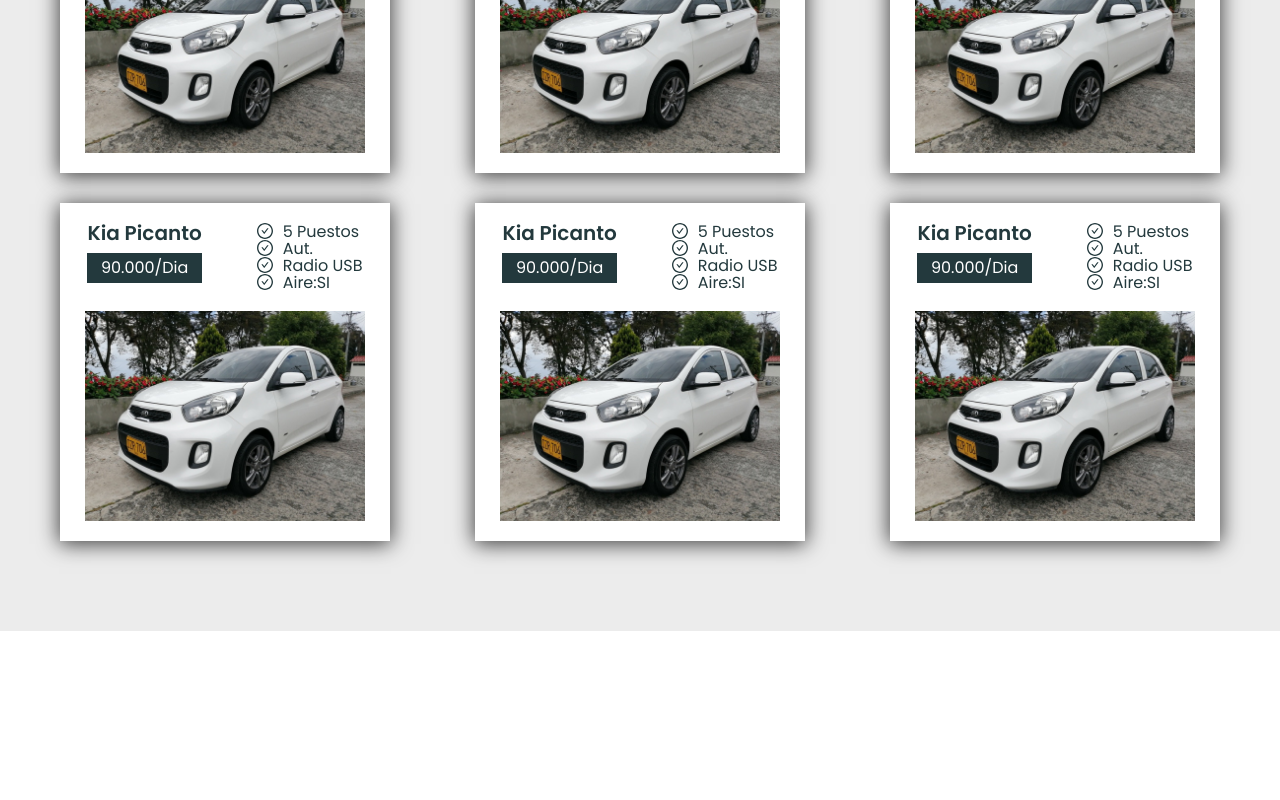
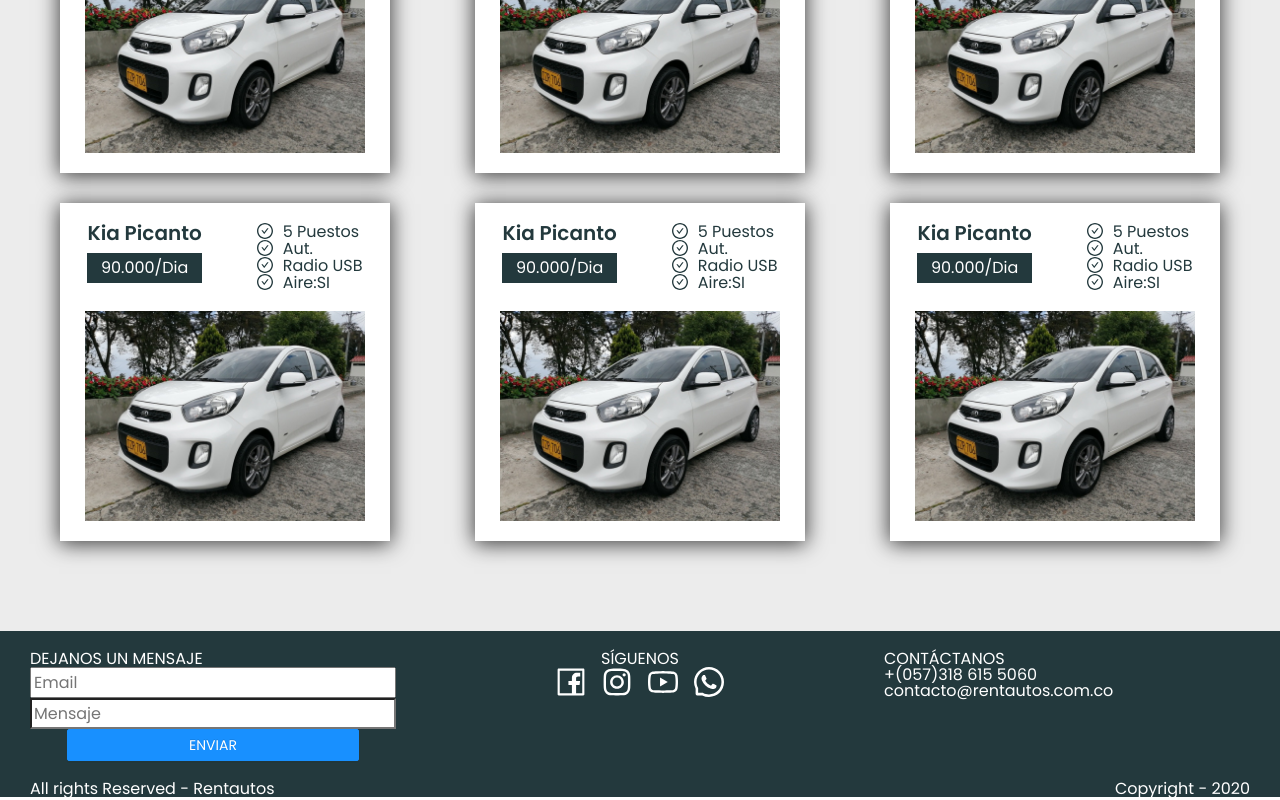
Before and after one commit to blasecato/carmenta-repo, a React (Create React App) app: page / in a window 1280 px wide. Shown: the part 1279-2079 px from the top of the page. Before the commit the page ends 1910 px from the top, so only its background shows below. Built offline with nearby package versions, Linux system fonts and the light colour scheme.

Commit message:
footer-elements

```diff
--- a/src/components/Footer/Footer.js
+++ b/src/components/Footer/Footer.js
@@ -1,5 +1,7 @@
 import React, { useState, useEffect } from 'react';
 import { Link } from "react-router-dom";
+import { Form, Icon, Input, Button, Spin, notification, Alert, Checkbox } from 'antd';
+import { FacebookOutlined, InstagramOutlined, YoutubeOutlined, WhatsAppOutlined } from '@ant-design/icons';
 
 
 export const Footer = () => {
@@ -7,7 +9,70 @@
 
 	return (
 		<div className="Footer">
-            hola
+			<div className="ftr-top">
+				<div className="ftr-box-left">
+					<div className="send-msg-ftr">
+						<div className="message-ftr-title"> <h2>DEJANOS UN MENSAJE</h2>
+						</div>
+						<input type="email" placeholder="Email" />
+						<input type="text" placeholder="Mensaje" />
+						<Button type="primary" htmlType="submit" className="msg-form-button">
+							ENVIAR
+        				</Button>
+					</div>
+				</div>
+
+				<div className="ftr-box-mid">
+					<div className="social-media">
+						<div className="social-media-title">
+							<h2>SÍGUENOS</h2>
+						</div>
+						<div className="media-icons">
+							<div className="icon">
+								<FacebookOutlined />
+							</div>
+							<div className="icon">
+								<InstagramOutlined />
+							</div>
+							<div className="icon">
+								<YoutubeOutlined />
+							</div>
+							<div className="icon">
+								<WhatsAppOutlined />
+							</div>
+
+						</div>
+
+					</div>
+				</div>
+
+				<div className="ftr-box-right">
+					<div className="contact-us-ftr">
+						<div className="ct-us-title-ftr">
+							<h2>CONTÁCTANOS</h2>
+						</div>
+						<div className="contact-item">
+							<h3>+(057)318 615 5060</h3>
+						</div>
+						<div className="contact-item">
+							<h3>contacto@rentautos.com.co</h3>
+						</div>
+
+					</div>
+
+				</div>
+			</div>
+
+			<div className="ftr-bottom">
+				<div className="copyright-section-l">
+					<h3>All rights Reserved - Rentautos</h3>
+				</div>
+				<div className="copyright-section-r">
+				<h3>Copyright - 2020</h3>
+				</div>
+			</div>
+
+
 
 
 		</div>
--- a/src/components/Footer/Footer.scss
+++ b/src/components/Footer/Footer.scss
@@ -0,0 +1,79 @@
+.Footer {
+    background-color: #23393d;
+    color: #ffffff;
+
+    h2{
+        color: #ffffff;
+
+    }
+
+    h3{
+        color: #ffffff;
+        font-weight: 400;
+    }
+
+    .ftr-top {
+        display: flex;
+        justify-content: space-between;
+        padding: 20px 30px;
+
+        .ftr-box-left {
+            display: flex;
+            flex-direction: column;
+            width: 30%;
+
+            .send-msg-ftr {
+                display: flex;
+                flex-direction: column;
+            }
+
+            button.ant-btn.msg-form-button.ant-btn-primary {
+                width: 80%;
+                margin: auto;
+            }
+
+        }
+
+        .ftr-box-mid {
+            display: flex;
+            width: 30%;
+            justify-content: center;
+
+            .social-media {
+                display: flex;
+                flex-direction: column;
+                width: 50%;
+
+                .social-media-title {
+                    display: flex;
+                    justify-content: center;
+                }
+
+                .media-icons {
+                    display: flex;
+                    justify-content: space-around;
+                    font-size: 30px;
+
+                    .icon {
+                        display: flex;
+                        justify-content: space-between;
+                    }
+                }
+            }
+        }
+
+        .ftr-box-right {
+            display: flex;
+            width: 30%;
+        }
+
+    }
+
+    .ftr-bottom {
+        display: flex;
+        justify-content: space-between;
+        padding: 0px 30px;
+    }
+
+
+}
--- a/src/scenes/Auth/Login/Login.js
+++ b/src/scenes/Auth/Login/Login.js
@@ -91,7 +91,7 @@
 						<Form.Item className="cont-btn">
 							<Button type="primary" htmlType="submit" className="login-form-button">
 								Iniciar Sesión
-        			</Button>
+        					</Button>
 						</Form.Item>
 					</Form>
 					<Link to="/sing-up">Regístrate</Link>
--- a/src/scenes/Client/Home/Home.js
+++ b/src/scenes/Client/Home/Home.js
@@ -36,7 +36,7 @@
 			<div className="Container-cars">
 
 				<div className="content-box">
-					<h1>CONOCE NUESTRA FLOTA</h1>
+					<h1>CONOCE NUESTROS VEHICULOS</h1>
 
 					<div className="cars-grid">
 						<div className="single-car">
@@ -473,8 +473,11 @@
 						</div>
 
 					</div>
+
+
 				</div>
 			</div>
+			<Footer/>
 		</div>
 	);
 }
```
